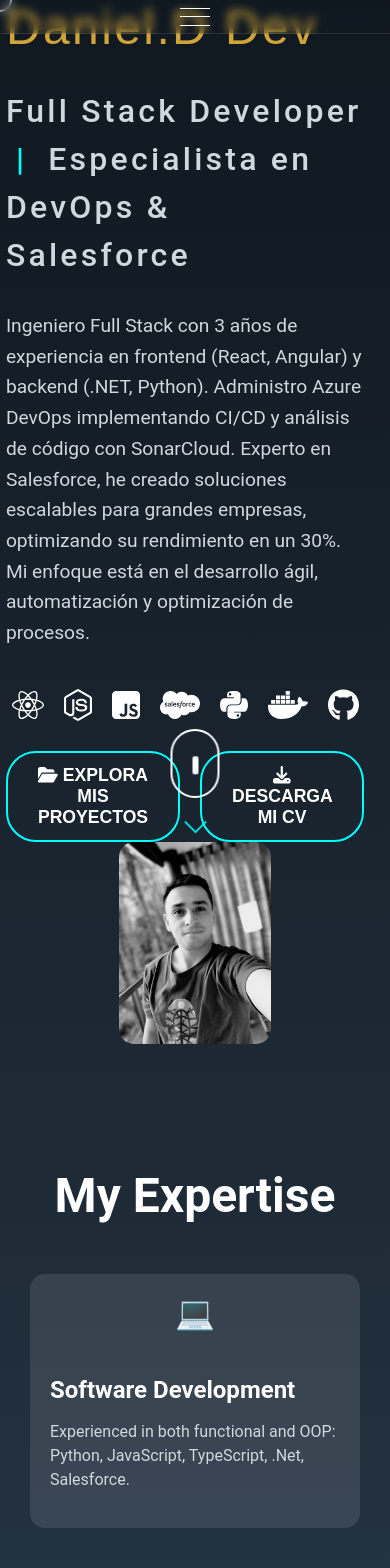
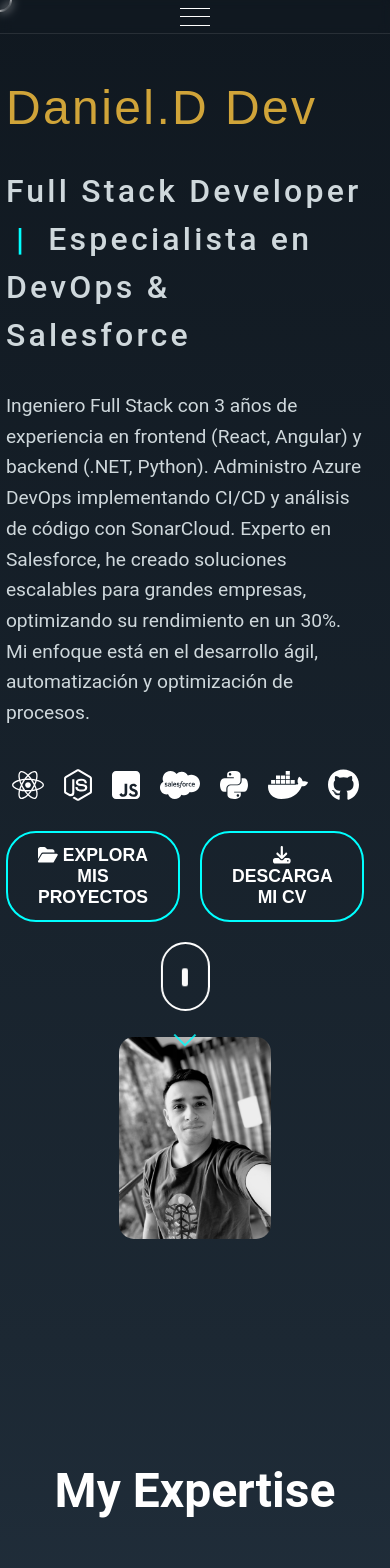
Before and after one commit to Daniel2325/Portfolio, a React (Create React App) app: page / in a window 390 px wide. Shown: the top 1568 px of the page. Built offline with nearby package versions, Linux system fonts and the light colour scheme.

Commit message:
Fix Navbar with Home error in mobiles.

```diff
--- a/src/styles/main.css
+++ b/src/styles/main.css
@@ -234,8 +234,8 @@
 }
 
 .scroll-icon {
-    position: absolute;
-    bottom: 20px;
+    position: relative;
+    bottom: auto;
     left: 50%;
     transform: translateX(-50%);
     cursor: pointer;
@@ -244,6 +244,7 @@
     align-items: center;
     z-index: 1000; /* Siempre arriba */
     animation: fadeIn 2s ease-out;
+    margin-top: 20px;
 }
 
 .mouse {
@@ -467,13 +468,13 @@
 }
 
 .home-section {
-    padding: 0 20px;
     display: flex;
     flex-direction: column;
     align-items: center;
     justify-content: center;
     background: linear-gradient(180deg, #101820, #1c2833);
     height: auto;
+    padding-top: 80px;
 
 }
 
@@ -562,7 +563,7 @@
 
 .profile-image {
     border-radius: 15px; /* Bordes suaves */
-    max-width: 600px;
+    max-width: 500px;
     width: 100%;
 }
 
```
Also changed, not shown: src/sections/Home.js (+4 -4 lines).
